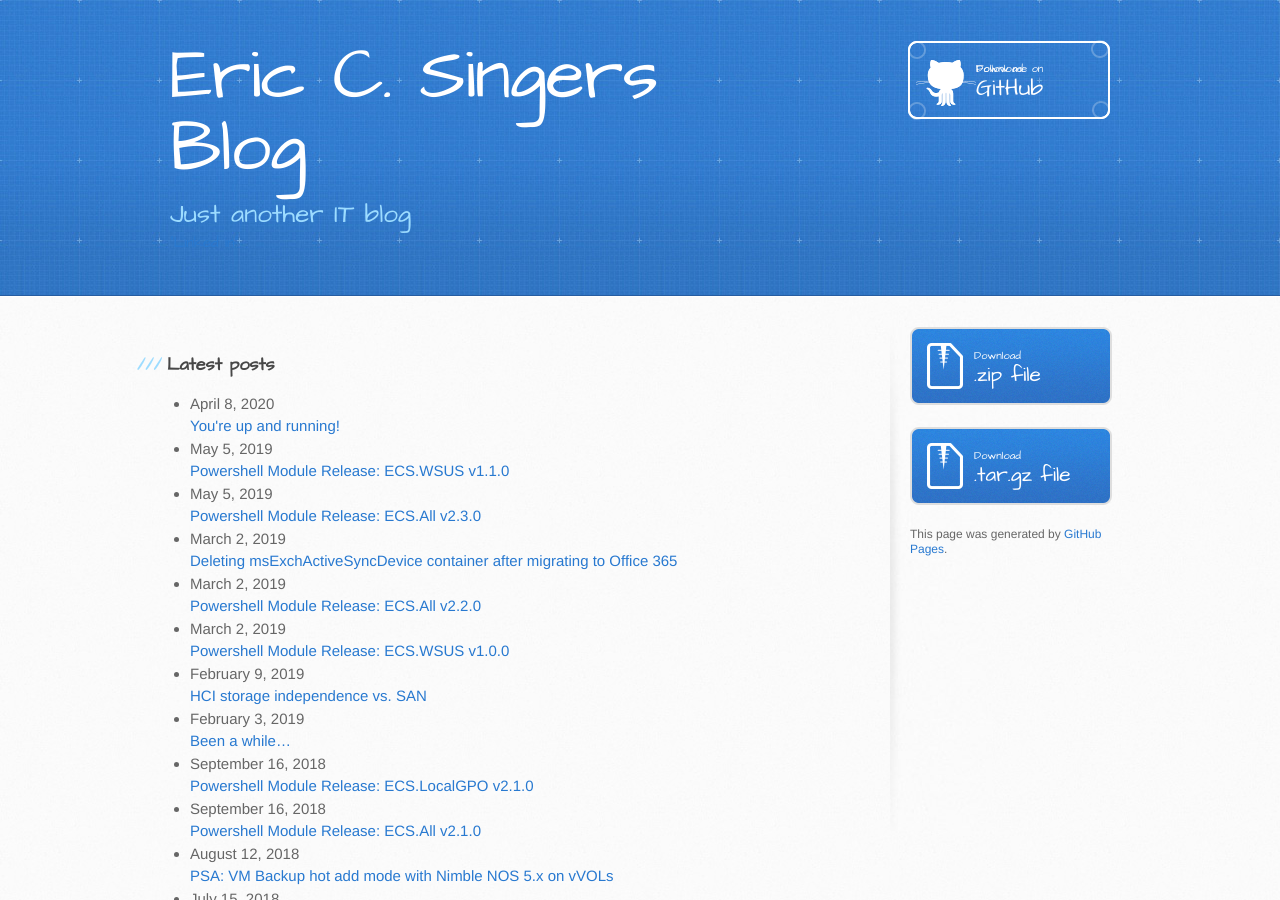
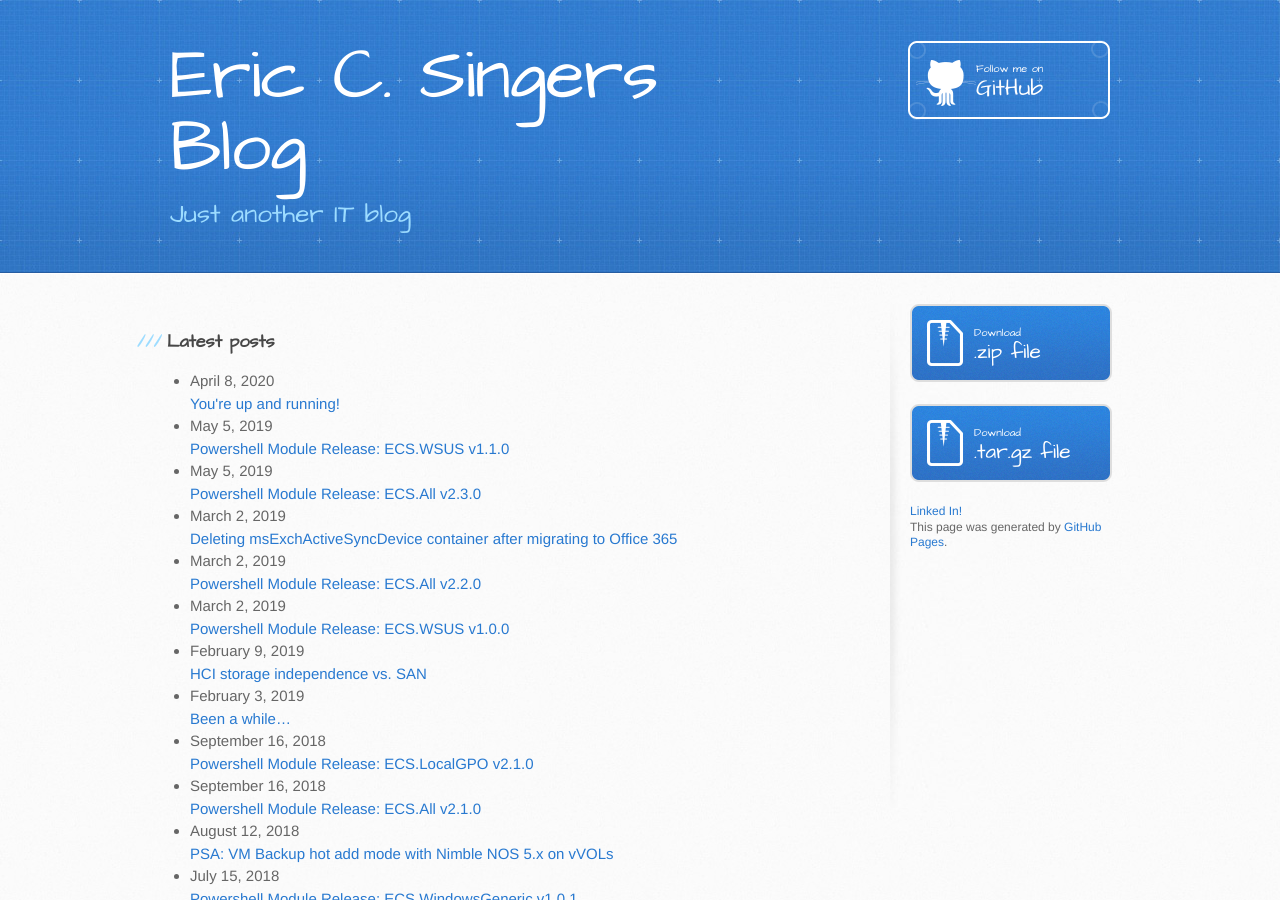
Before and after one commit to ericcsinger/ericcsinger.github.io, a Jekyll site: the page built from index.md, in a window 1280 px wide and 900 px high. Built offline with Jekyll 4.4.1, drawn with Linux system fonts in a browser that asks for light colours; our own code applies the rules of GitHub Pages for plain Markdown files.

Commit message:
messing with my side bar and links

```diff
--- a/_config.yml
+++ b/_config.yml
@@ -8,6 +8,7 @@ plugins:
   - jekyll-sitemap # Create a sitemap using the official Jekyll sitemap gem
   - jekyll-feed # Create an Atom feed using the official Jekyll feed gem
 
+theme: jekyll-theme-architect
 
-
-theme: jekyll-theme-architect
+github:
+  linkedin_url: www.linkedin.com/in/ericcsinger
--- a/_layouts/default.html
+++ b/_layouts/default.html
@@ -22,10 +22,7 @@
 
         <h2>{{ site.description | default: site.github.project_tagline }}</h2>
 
-        <a href="www.linkedin.com/in/ericcsinger">"Linked in"</a>
-        <a href="www.linkedin.com/in/ericcsinger" class="button">
-          <small>Download</small>
-        </a>
+
 
 
         {% if site.github.is_project_page %}
```
Also changed, not shown: other parts of _layouts/default.html (+3 -0 lines).
